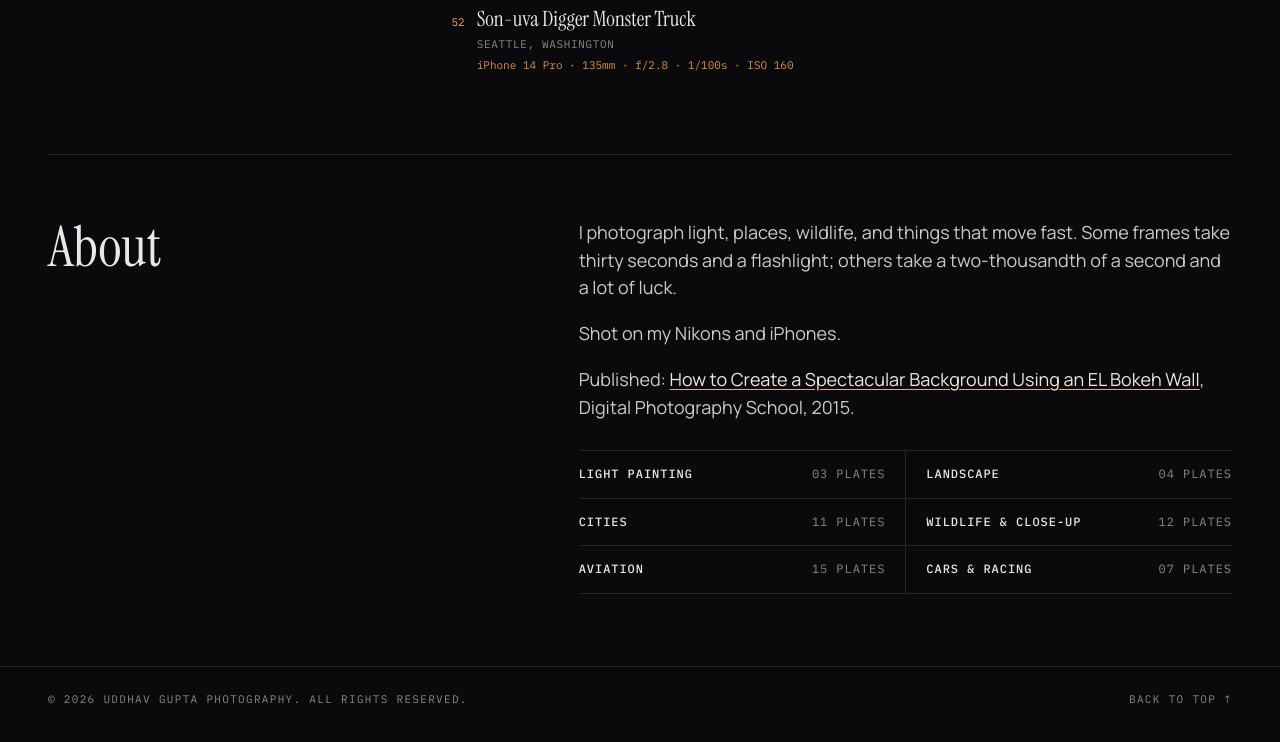
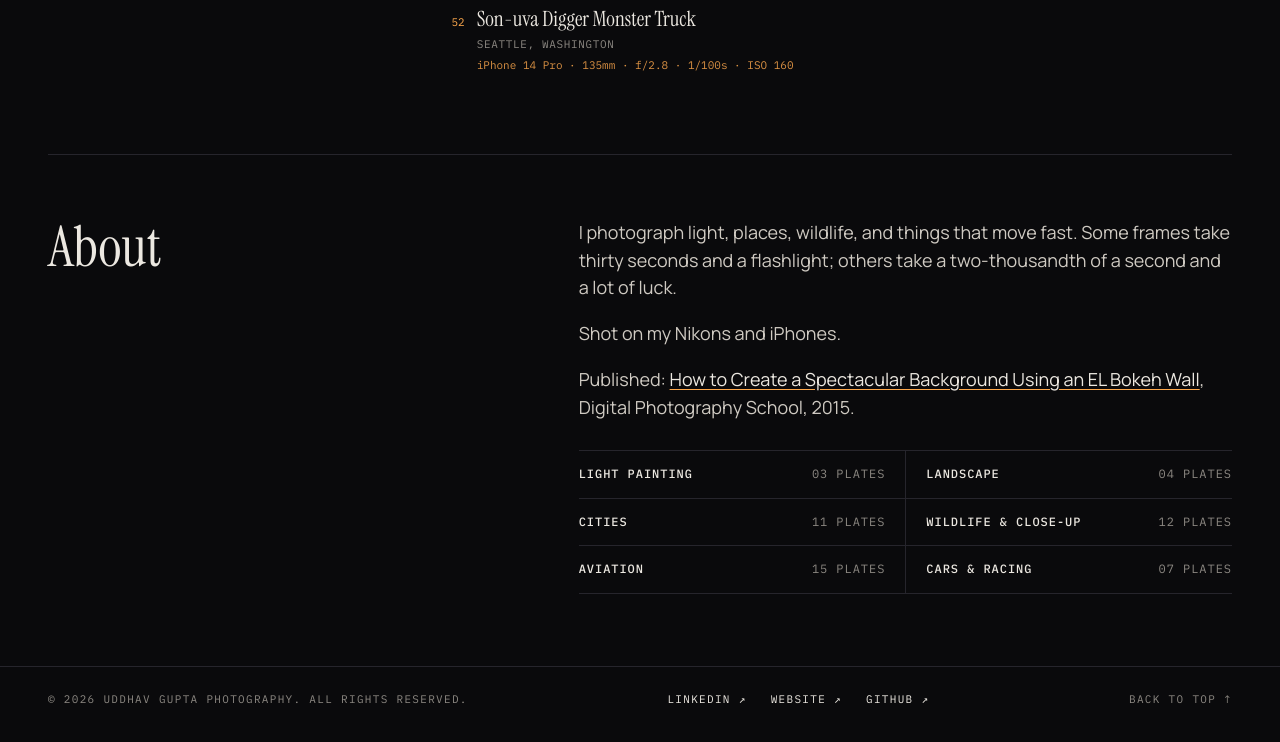
Before and after one commit to UddhavGupta/photography-portfolio, a plain HTML site: page index.html in a window 1280 px wide. Shown: the part 7828-8570 px from the top of the page. Drawn offline with Linux system fonts and the light colour scheme.

Commit message:
Footer: LinkedIn, website, GitHub links
Co-Authored-By: Claude Opus 5.5 <noreply@anthropic.com>
Claude-Session: https://claude.ai/code/session_016BzajNVd6zemARM6PJKsee

```diff
--- a/index.html
+++ b/index.html
@@ -102,6 +102,10 @@ figcaption .pl{font-family:var(--mono);font-size:11px;letter-spacing:.06em;text-
 .series-list b{color:var(--paper);font-weight:500}
 footer{display:flex;justify-content:space-between;gap:16px;flex-wrap:wrap;padding:24px clamp(16px,4vw,48px) 40px;border-top:1px solid var(--line);font-family:var(--mono);font-size:11px;letter-spacing:.12em;text-transform:uppercase;color:var(--muted)}
 footer a{color:inherit;text-decoration:none}
+footer a:hover{color:var(--paper)}
+footer .links{display:flex;gap:24px;flex-wrap:wrap}
+footer .links a{color:var(--paper)}
+footer .links a:hover{color:var(--sodium)}
 
 /* Lightbox */
 .lb{position:fixed;inset:0;z-index:50;background:#060608;display:none;grid-template-rows:auto 1fr auto}
@@ -175,6 +179,11 @@ footer a{color:inherit;text-decoration:none}
 
 <footer>
   <span>© 2026 Uddhav Gupta Photography. All rights reserved.</span>
+  <nav class="links" aria-label="Elsewhere">
+    <a href="https://www.linkedin.com/in/guptauddhav" target="_blank" rel="noopener">LinkedIn ↗</a>
+    <a href="https://www.guptau.com" target="_blank" rel="noopener">Website ↗</a>
+    <a href="https://github.com/UddhavGupta" target="_blank" rel="noopener">GitHub ↗</a>
+  </nav>
   <a href="#top">Back to top ↑</a>
 </footer>
 
```
